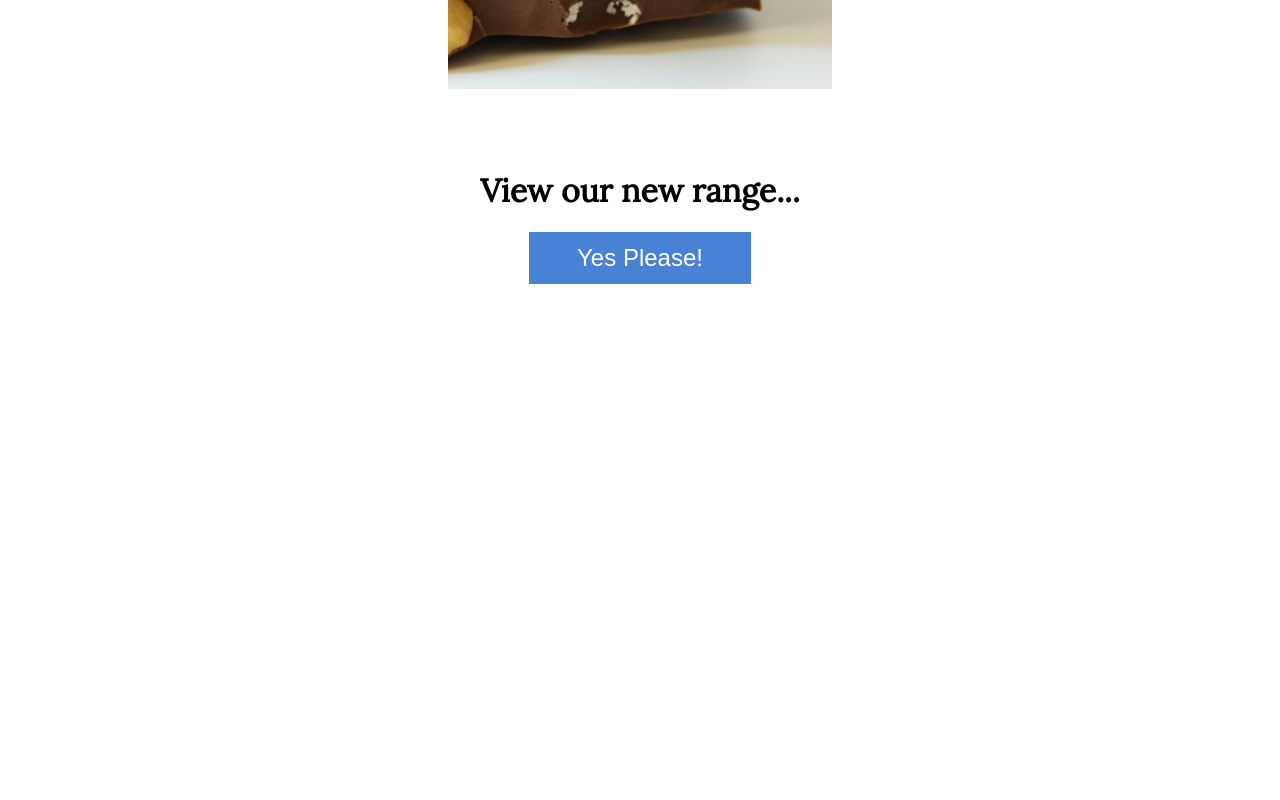
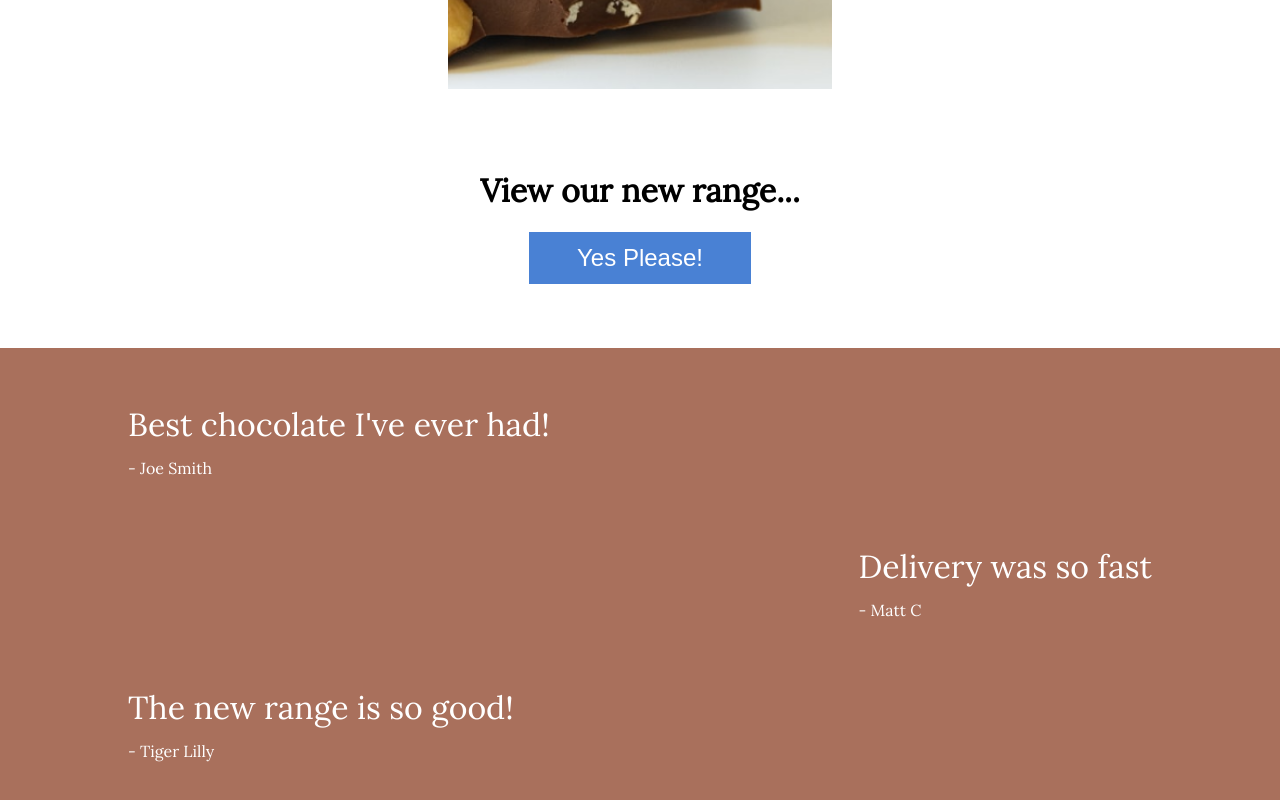
Before and after one commit to MatthewCrutcher/Major-Chocolate, a React (Create React App) app: page / in a window 1280 px wide. Shown: the part 1615-2415 px from the top of the page. Before the commit the page ends 1963 px from the top, so only its background shows below. Built offline with nearby package versions, Linux system fonts and the light colour scheme.

Commit message:
quotes page mostly done but needs line break

```diff
--- a/src/components/LandingPage.js
+++ b/src/components/LandingPage.js
@@ -4,6 +4,7 @@ import "./LandingPage.css";
 //Components
 import Navbar from "./Navbar";
 import LandingPageGallery from "./LandingPageGallery";
+import LandingPageQuotes from "./LandingPageQuotes";
 
 function LandingPage() {
   return (
@@ -15,6 +16,7 @@ function LandingPage() {
         <button>View</button>
       </div>
       <LandingPageGallery />
+      <LandingPageQuotes />
     </div>
   );
 }
--- /dev/null
+++ b/src/components/LandingPageQuotes.css
@@ -0,0 +1,40 @@
+.landing-page-quotes-container {
+  display: flex;
+  flex-direction: column;
+  min-height: 60vh;
+  flex-wrap: wrap;
+  height: fit-content;
+  background-color: rgba(169, 112, 92, 1);
+  justify-content: space-evenly;
+}
+
+.landing-page-quotes-container h1,
+h4 {
+  color: white;
+  font-weight: 200;
+  line-height: 1%;
+}
+
+.quote-container {
+  display: flex;
+  flex-direction: column;
+
+  margin: 0 10%;
+}
+
+#second-quote {
+  align-self: flex-end;
+}
+
+@media screen and (max-width: 500px) {
+  .quote-container {
+    align-items: center;
+    overflow-wrap: break-word;
+  }
+  #second-quote {
+    align-self: center;
+  }
+  .landing-page-quotes-container h1 {
+    font-size: 1.5em;
+  }
+}
--- /dev/null
+++ b/src/components/LandingPageQuotes.js
@@ -0,0 +1,26 @@
+import React from "react";
+//CSS
+import "./LandingPageQuotes.css";
+
+function LandingPageQuotes() {
+  return (
+    <div>
+      <div className="landing-page-quotes-container">
+        <div className="quote-container">
+          <h1>Best chocolate I've ever had!</h1>
+          <h4>- Joe Smith</h4>
+        </div>
+        <div className="quote-container" id="second-quote">
+          <h1>Delivery was so fast</h1>
+          <h4>- Matt C</h4>
+        </div>
+        <div className="quote-container">
+          <h1>The new range is so good!</h1>
+          <h4>- Tiger Lilly</h4>
+        </div>
+      </div>
+    </div>
+  );
+}
+
+export default LandingPageQuotes;
--- a/src/components/Navbar.js
+++ b/src/components/Navbar.js
@@ -3,7 +3,7 @@ import React, { useState } from "react";
 import "./Navbar.css";
 //IMAGES
 import Cart from "./images/Cart.png";
-import DrowDown from "./images/navbar-dropdown.png";
+import DrowDown from "./images/navbar-dropdown-white.png";
 // https://stackoverflow.com/questions/10510191/valid-to-use-a-anchor-tag-without-href-attribute
 function Navbar() {
   const [active, setActive] = useState(false);
```
Also changed, not shown: src/components/images/navbar-dropdown-white.png (added).
